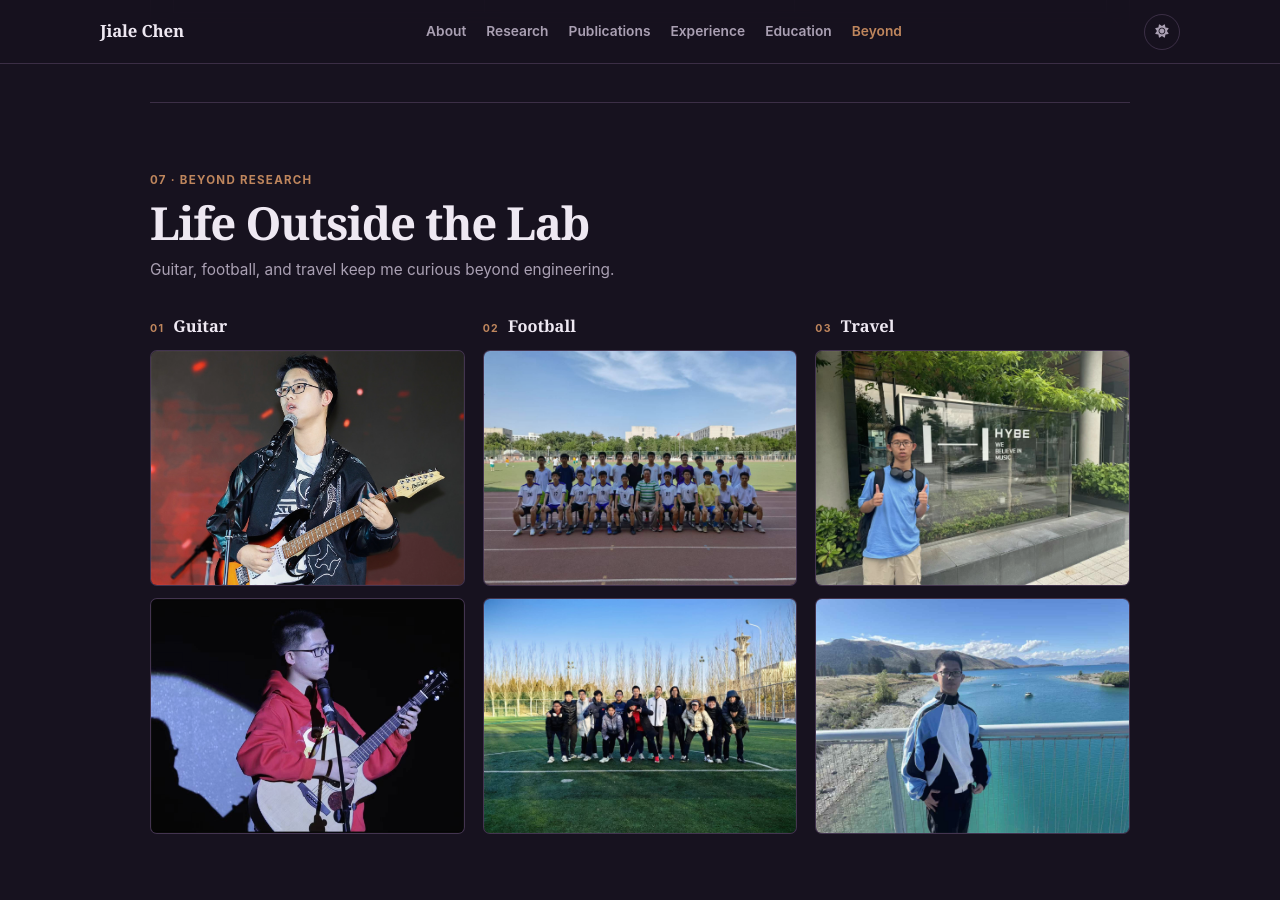
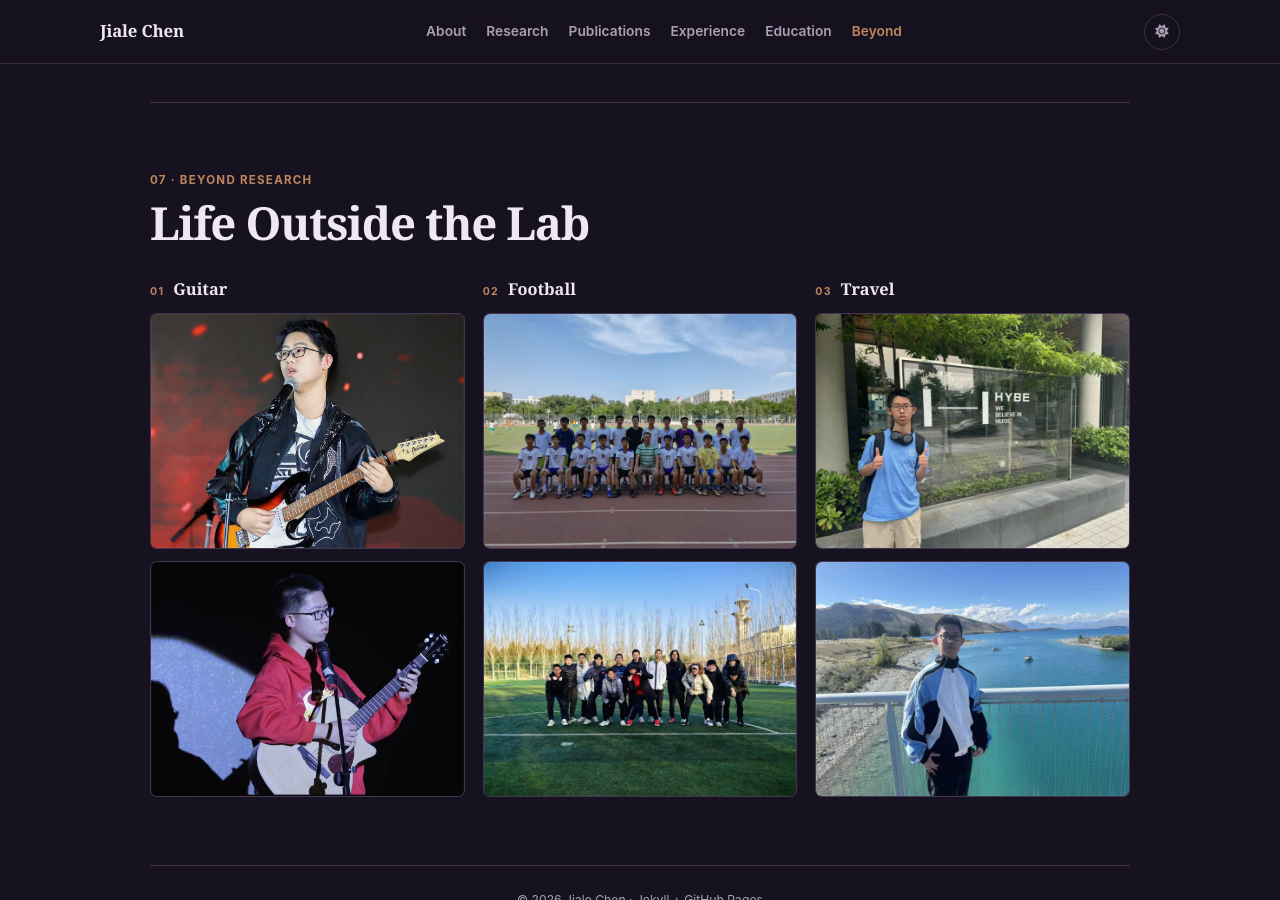
Before and after one commit to Chenjl13/Chenjl13.github.io, a Jekyll site: the page built from index.md, in a window 1280 px wide and 900 px high, scrolled down 4438 px. Built offline with Jekyll 4.4.1, drawn with Linux system fonts in a browser that asks for light colours; nearby versions of some CDN libraries; a style sheet for code colours, icons or effects is not loaded.

```diff
--- a/index.md
+++ b/index.md
@@ -183,7 +183,6 @@
   <div class="section-heading">
     <span class="section-kicker">07 · Beyond Research</span>
     <h2>Life Outside the Lab</h2>
-    <p>Guitar, football, and travel keep me curious beyond engineering.</p>
   </div>
   <div class="life-grid">
     <article class="life-column">
```
